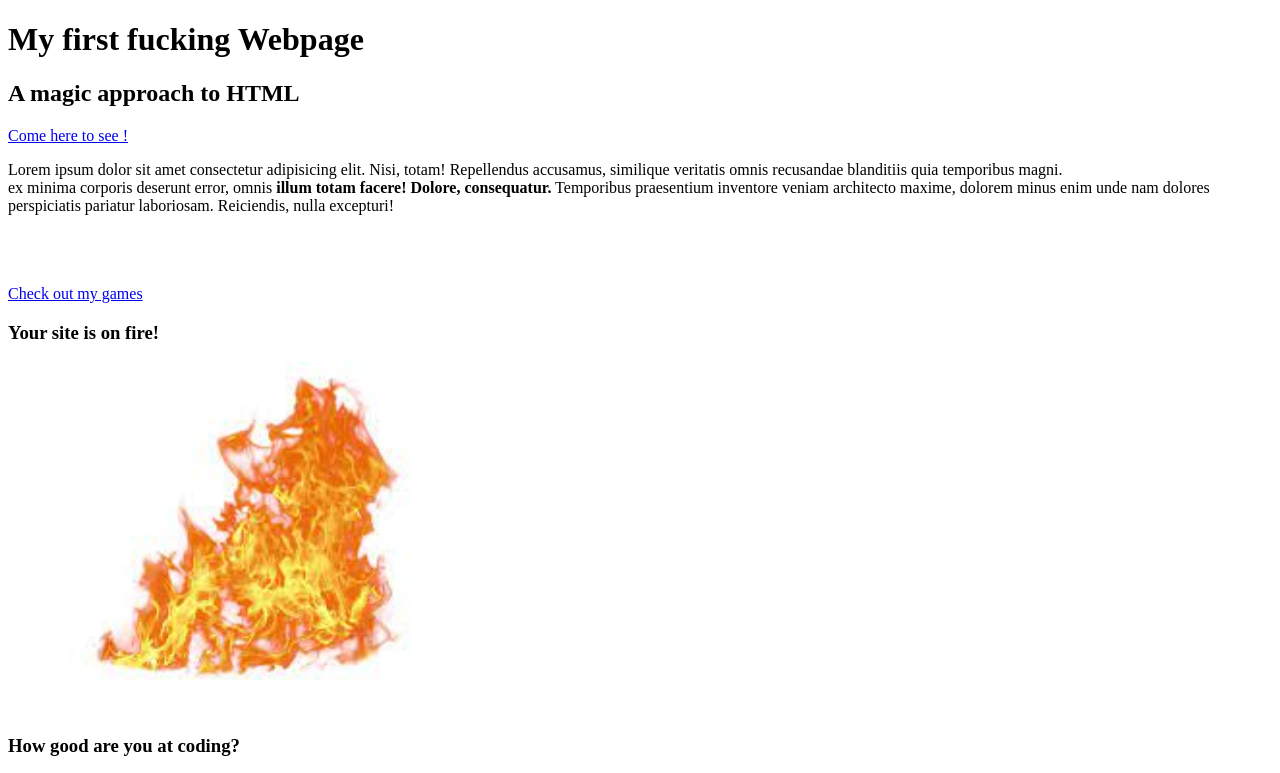
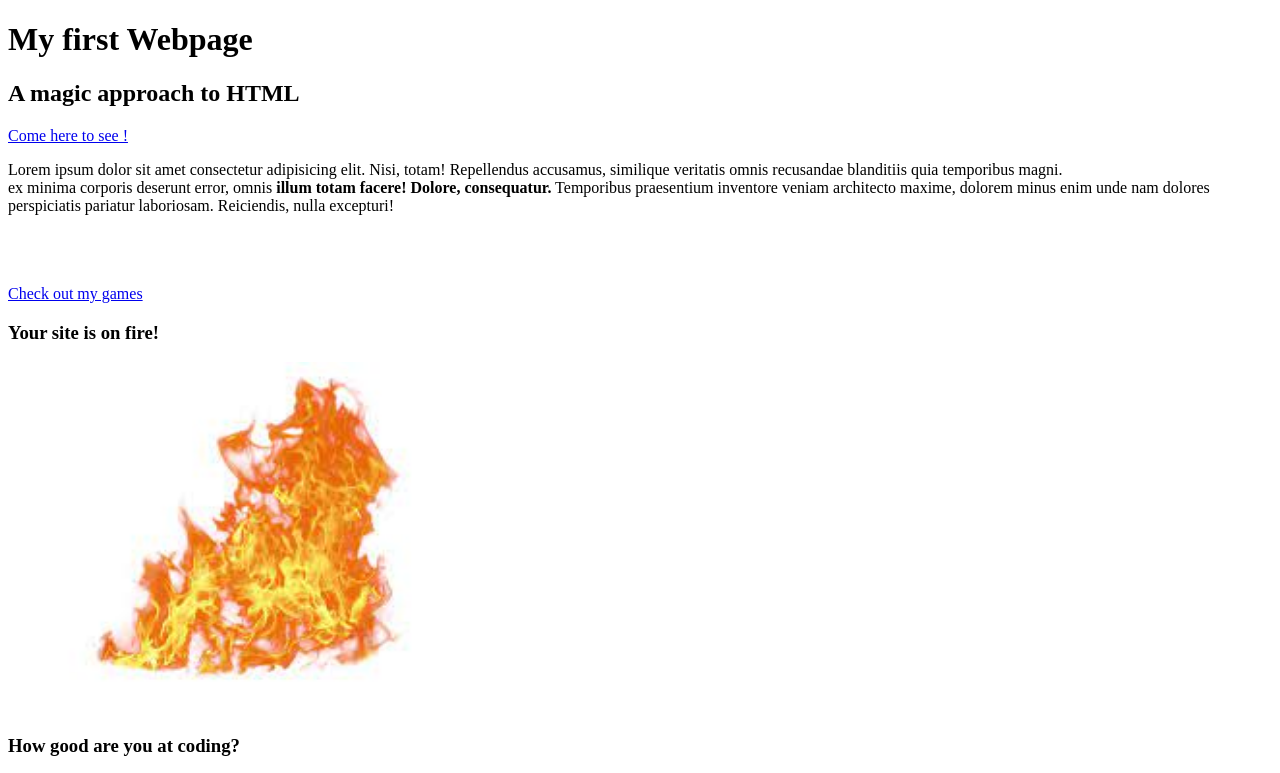
Before and after one commit to NathanDenisse/first-html-page, a plain HTML site: page index.html in a window 1280 px wide. Shown: the top 773 px of the page. Drawn offline with Linux system fonts and the light colour scheme.

Commit message:
Update index.html

```diff
--- a/index.html
+++ b/index.html
@@ -8,7 +8,7 @@
 </head>
 <body>
   <!--Titres-->
-  <h1>My first fucking Webpage</h1>
+  <h1>My first Webpage</h1>
   <h2>A magic approach to HTML</h2>
 
   <!-- backlink interne -->
```
